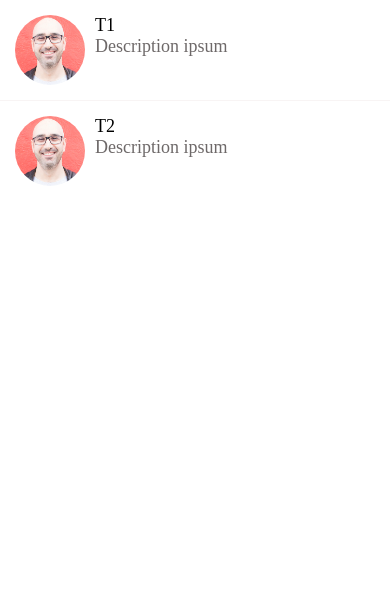
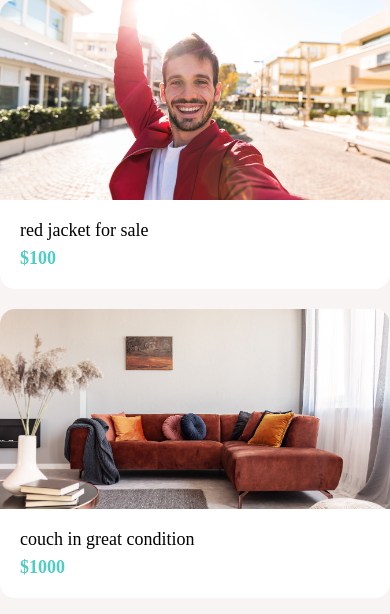
Before and after one commit to ginnerzapata/DoneWithIt, a React Native app: screen / in a window 390 px wide. Shown: the top 614 px of the page. Built offline with nearby package versions, Linux system fonts and the light colour scheme.

Commit message:
listing screen

```diff
--- a/App.js
+++ b/App.js
@@ -1,7 +1,8 @@
 import React from "react";
-import ListingDetailsScreen from "./app/screens/ListingDetailsScreen";
-import MessagesScreen from "./app/screens/MessagesScreen";
+
+import AccountScreen from "./app/screens/AccountScreen";
+import ListingScreen from "./app/screens/ListingScreen";
 
 export default function App() {
-  return <MessagesScreen />;
+  return <ListingScreen />;
 }
--- /dev/null
+++ b/app/components/Icon.js
@@ -0,0 +1,33 @@
+import { StyleSheet, Text, View } from "react-native";
+import React from "react";
+import { MaterialCommunityIcons } from "@expo/vector-icons";
+
+export default function Icon({
+  name,
+  size = 40,
+  backgroundColor = "black",
+  iconColor = "white",
+}) {
+  return (
+    <View
+      style={[
+        styles.container,
+        {
+          width: size,
+          height: size,
+          borderRadius: size / 2,
+          backgroundColor,
+        },
+      ]}
+    >
+      <MaterialCommunityIcons name={name} color={iconColor} size={size / 2} />
+    </View>
+  );
+}
+
+const styles = StyleSheet.create({
+  container: {
+    alignItems: "center",
+    justifyContent: "center",
+  },
+});
--- a/app/components/ListItem.js
+++ b/app/components/ListItem.js
@@ -4,15 +4,23 @@
 import colors from "../config/colors";
 import { Swipeable } from "react-native-gesture-handler";
 
-function ListItem({ title, subTitle, image, onPress, renderRightActions }) {
+function ListItem({
+  title,
+  subTitle,
+  image,
+  IconComponent,
+  onPress,
+  renderRightActions,
+}) {
   return (
     <Swipeable renderRightActions={renderRightActions}>
       <TouchableHighlight onPress={onPress} underlayColor={colors.light}>
         <View style={styles.container}>
-          <Image style={styles.image} source={image} />
-          <View>
+          {IconComponent}
+          {image && <Image style={styles.image} source={image} />}
+          <View style={styles.detailContainer}>
             <AppText style={styles.title}>{title}</AppText>
-            <AppText style={styles.subTitle}>{subTitle}</AppText>
+            {subTitle && <AppText style={styles.subTitle}>{subTitle}</AppText>}
           </View>
         </View>
       </TouchableHighlight>
@@ -24,12 +32,12 @@
   container: {
     flexDirection: "row",
     padding: 15,
+    backgroundColor: colors.white,
   },
   image: {
     width: 70,
     height: 70,
     borderRadius: 35,
-    marginRight: 10,
   },
   subTitle: {
     color: colors.medium,
@@ -37,6 +45,10 @@
   title: {
     fontWeight: "500",
   },
+  detailContainer: {
+    marginLeft: 10,
+    justifyContent: "center",
+  },
 });
 
 export default ListItem;
--- a/app/components/Screen.js
+++ b/app/components/Screen.js
@@ -2,9 +2,9 @@
 import React from "react";
 import Constants from "expo-constants";
 
-export default function Screen({ children }) {
+export default function Screen({ children, style }) {
   console.log(Constants);
-  return <SafeAreaView style={styles.screen}>{children}</SafeAreaView>;
+  return <SafeAreaView style={[styles.screen, style]}>{children}</SafeAreaView>;
 }
 
 const styles = StyleSheet.create({
--- /dev/null
+++ b/app/screens/AccountScreen.js
@@ -0,0 +1,67 @@
+import { FlatList, StyleSheet, Text, View } from "react-native";
+import React from "react";
+import Screen from "../components/Screen";
+import ListItem from "../components/ListItem";
+import colors from "../config/colors";
+import Icon from "../components/Icon";
+import ListItemSeparator from "../components/ListItemSeparator";
+
+const menuItems = [
+  {
+    title: "My Listing",
+    icon: {
+      name: "format-list-bulleted",
+      backgroundColor: colors.primary,
+    },
+  },
+  {
+    title: "My Messages",
+    icon: {
+      name: "email",
+      backgroundColor: colors.secondary,
+    },
+  },
+];
+
+export default function AccountScreen() {
+  return (
+    <Screen style={styles.screen}>
+      <View style={styles.container}>
+        <ListItem
+          title="Ginner Zapata"
+          subTitle="ginnerzapata@gmail.com"
+          image={require("../assets/mosh.jpg")}
+        />
+      </View>
+      <View style={styles.container}>
+        <FlatList
+          data={menuItems}
+          keyExtractor={(item) => item.title}
+          renderItem={({ item }) => (
+            <ListItem
+              title={item.title}
+              IconComponent={
+                <Icon
+                  name={item.icon.name}
+                  backgroundColor={item.icon.backgroundColor}
+                />
+              }
+            />
+          )}
+          ItemSeparatorComponent={<ListItemSeparator />}
+        />
+      </View>
+      <ListItem
+        title="Logout"
+        IconComponent={<Icon name="logout" backgroundColor="#ffe66d" />}
+      />
+    </Screen>
+  );
+}
+
+const styles = StyleSheet.create({
+  container: {
+    marginVertical: 20,
+  },
+  screen: { backgroundColor: colors.light },
+});
--- /dev/null
+++ b/app/screens/ListingScreen.js
@@ -0,0 +1,46 @@
+import { StyleSheet, Text, View } from "react-native";
+import React from "react";
+import Screen from "../components/Screen";
+import { FlatList } from "react-native";
+import Card from "../components/Card";
+import colors from "../config/colors";
+
+const listings = [
+  {
+    id: 1,
+    title: "red jacket for sale",
+    price: 100,
+    image: require("../assets/jacket.jpg"),
+  },
+  {
+    id: 2,
+    title: "couch in great condition",
+    price: 1000,
+    image: require("../assets/couch.jpg"),
+  },
+];
+
+export default function ListingScreen() {
+  return (
+    <Screen style={styles.screen}>
+      <FlatList
+        data={listings}
+        keyExtractor={(listing) => listing.id.toString()}
+        renderItem={({ item }) => (
+          <Card
+            title={item.title}
+            subTitle={`$${item.price}`}
+            image={item.image}
+          />
+        )}
+      />
+    </Screen>
+  );
+}
+
+const styles = StyleSheet.create({
+  screen: {
+    padding: 20,
+    backgroundColor: colors.light,
+  },
+});
```
